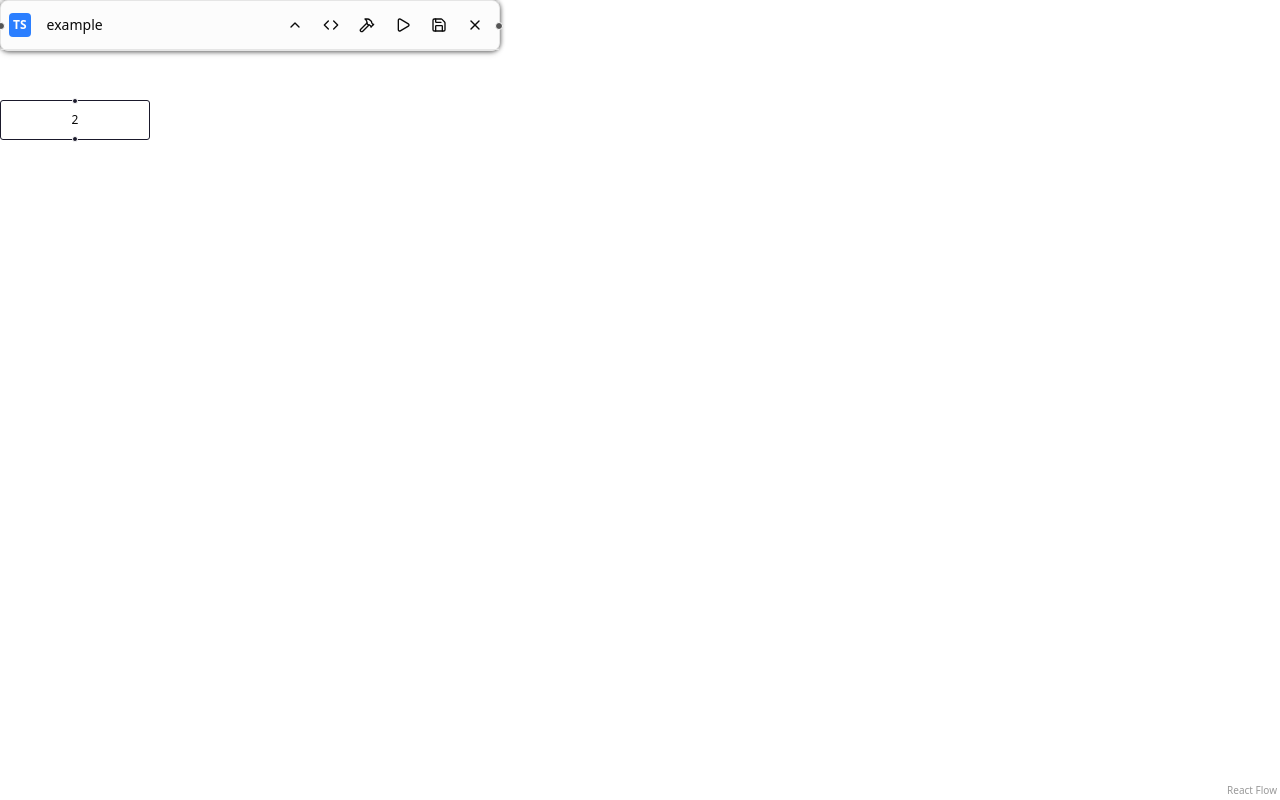
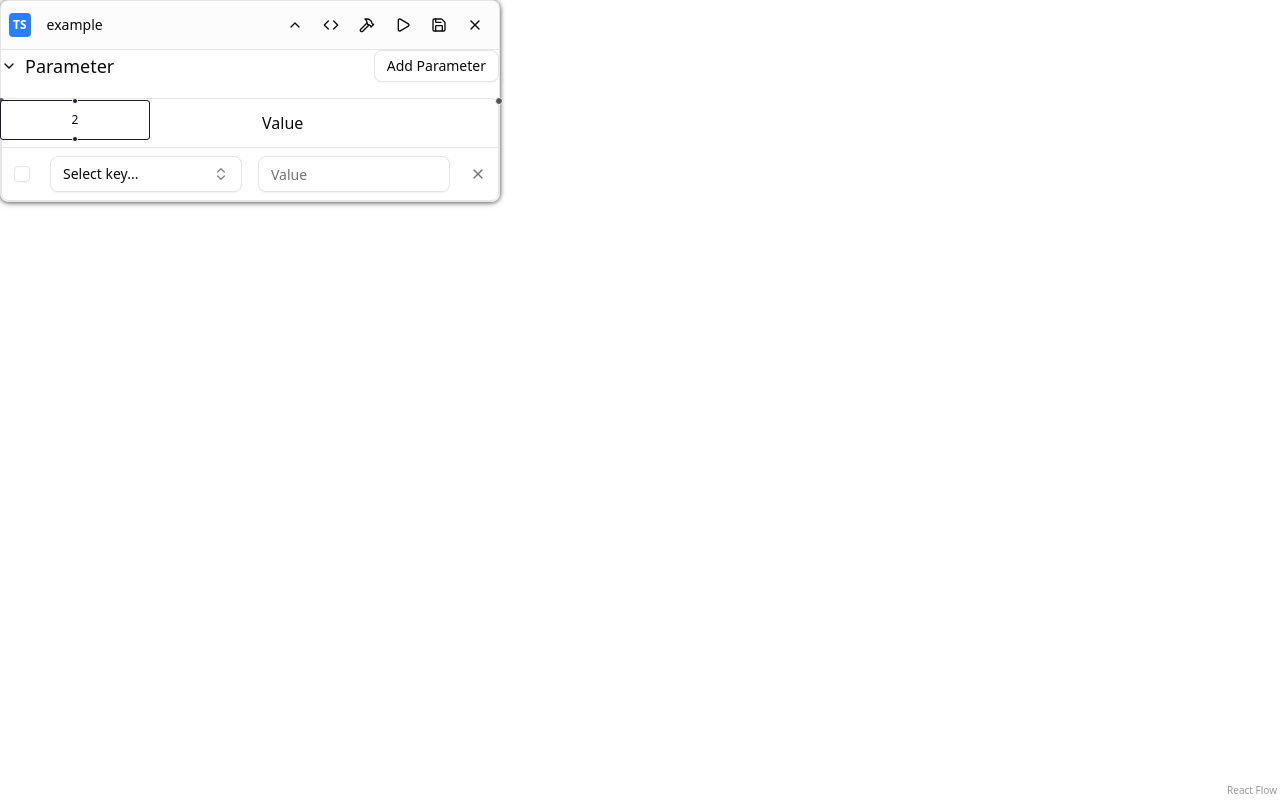
Before and after one commit to YoonSuhyeok/ITOL, a React (Vite) app in the folder ITOL/: page / in a window 1280 px wide. Built offline with nearby package versions, Linux system fonts and the light colour scheme.

Commit message:
feat 파라미터 생성 폼 UI 생성

```diff
--- a/ITOL/src/entities/language/model/file-view-model.ts
+++ b/ITOL/src/entities/language/model/file-view-model.ts
@@ -33,6 +33,7 @@ const FileViewModel = () => {
 		setRunSuccess,
 		filename,
 		setFilename,
+		isParameterSectionCollapsed,
 		setIsParameterSectionCollapsed,
 		isNodeMinimized,
 		setIsNodeMinimized,
--- a/ITOL/src/entities/language/ui/file-node.tsx
+++ b/ITOL/src/entities/language/ui/file-node.tsx
@@ -23,6 +23,7 @@ import type FileNodeData from "../model/file-type";
 import FileViewModel from "../model/file-view-model";
 import { Badge } from "@/shared/components/ui/badge";
 import renderTypeDefinition from "@/shared/components/renderTypeDefinition";
+import ParameterForm from "@/shared/components/parameter";
 
 const handleSave = () => {};
 
@@ -34,6 +35,7 @@ function FileNode({ id, type, data }: NodeType<FileNodeData>) {
 		isRunning,
 		isSaving,
 		runSuccess,
+		isParameterSectionCollapsed,
 		setIsParameterSectionCollapsed,
 		isNodeMinimized,
 		setIsNodeMinimized,
@@ -220,6 +222,13 @@ function FileNode({ id, type, data }: NodeType<FileNodeData>) {
 				</div>
 				</div>
 			)}
+			 {!isNodeMinimized && (
+				<ParameterForm
+				isParameterSectionCollapsed={isParameterSectionCollapsed}
+				setIsParameterSectionCollapsed={setIsParameterSectionCollapsed}
+				parent_parameters={[]}>
+				</ParameterForm>
+			 )}
 			{/* 입력 핸들 */}
 			<Handle
 				type="target"
--- a/ITOL/src/shared/components/parameter.tsx
+++ b/ITOL/src/shared/components/parameter.tsx
@@ -1,15 +1,15 @@
-import { Checkbox } from "@radix-ui/react-checkbox";
 import { Popover, PopoverContent, PopoverTrigger } from "@radix-ui/react-popover";
 import { useCallback, useState } from "react";
 import { Button } from "./ui/button";
 import { Badge } from "./ui/badge";
-import { Check, ChevronsUpDown, X } from "lucide-react";
+import { Check, ChevronDown, ChevronRight, ChevronsUpDown, X } from "lucide-react";
 import { Command, CommandEmpty, CommandGroup, CommandInput, CommandItem, CommandList } from "./ui/command";
 import { Input } from "./ui/input";
 
 import Parameter from "../types/node-parameter-type";
 import ReuqestBody from "../types/request-type";
 import { cn } from "../lib/utils";
+import { Checkbox } from "./ui/checkbox";
 
 function getShortNodeId(nodeId: string): string {
     return nodeId.length > 6 ? nodeId.substring(0, 6) + "..." : nodeId
@@ -36,32 +36,38 @@ function handleKeySelect(paramId: string, key: string, type: string, setParamete
 }
 
 function handleValueSourceChange(paramId: string, source: "manual" | "linked", setParameters: React.Dispatch<React.SetStateAction<Parameter[]>>) {
-    setParameters((prev) =>
-      prev.map((param) =>
-        param.id === paramId
-          ? {
-              ...param,
-              valueSource: source,
-              // 직접 입력 모드로 변경 시 연결 정보 초기화
-              ...(source === "manual"
-                ? { sourceNodeId: undefined, sourceNodeLabel: undefined, sourcePath: undefined }
-                : {}),
-            }
-          : param,
-      ),
-    )
-})
+    // setParameters((prev) =>
+    //   prev.map((param) =>
+    //     param.id === paramId
+    //       ? {
+    //           ...param,
+    //           valueSource: source,
+    //           // 직접 입력 모드로 변경 시 연결 정보 초기화
+    //           ...(source === "manual"
+    //             ? { sourceNodeId: undefined, sourceNodeLabel: undefined, sourcePath: undefined }
+    //             : {}),
+    //         }
+    //       : param,
+    //   ),
+    // )
+}
 
   // 파라미터 삭제 함수
-function deleteParameter(id: string, setParameters: React.Dispatch<React.SetStateAction<Parameter[]>>) {
-    setParameters((prev) => prev.filter((param) => param.id !== id))
+function deleteParameter(id: string, parameters: Parameter[], setParameters: React.Dispatch<React.SetStateAction<Parameter[]>>, setIsParameterSectionCollapsed: React.Dispatch<React.SetStateAction<boolean>>) {
+    setParameters((prev) => prev.filter((param) => param.id !== id));
+
+    if(parameters.length === 0) {
+      setIsParameterSectionCollapsed(false); // 파라미터가 없으면 섹션을 최소화
+    }
 }
 
 const ParameterForm = ({
     isParameterSectionCollapsed,
+    setIsParameterSectionCollapsed,
     parent_parameters
 }: {
     isParameterSectionCollapsed: boolean;
+    setIsParameterSectionCollapsed: React.Dispatch<React.SetStateAction<boolean>>;
     parent_parameters: {
         id: string;
         key: string;
@@ -73,13 +79,22 @@ const ParameterForm = ({
     }[];
 }) => {
 
-    const [parameters, setParameters] = useState<Parameter[]>([]);
+    const [parameters, setParameters] = useState<Parameter[]>([
+      {
+        	id: '1',
+          enabled: false,
+          key: null,
+          value: null,
+          checked: false,
+          type: 'string',
+          valueSource: "dynamic",
+          sourcePath:  '',
+          sourceNodeLabel: '',
+          sourceNodeId: '',
+      }
+    ]);
     const [openKeyPopover, setOpenKeyPopover] = useState<string | null>(null);
     const [requestType, setRequestType] = useState<ReuqestBody>();
-
-    const handleParameterChange = useCallback((id: string, field: keyof Parameter, value: any) => {
-        setParameters((prev) => prev.map((param) => (param.id === id ? { ...param, [field]: value } : param)))
-    }, []);
 
     // 키 선택 드롭다운 열기/닫기 처리
     const handleKeyPopoverOpenChange = useCallback((paramId: string, open: boolean) => {
@@ -90,8 +105,56 @@ const ParameterForm = ({
         }
     }, [])
 
+  const paramTypes = ["string", "number"] as const;
+
+  // 각 파라미터별 type 팝오버 열기 상태 (param.id 또는 null)
+  const [openTypePopover, setOpenTypePopover] = useState<string | null>(null);
+
+  // type 선택 핸들러
+  const handleTypeSelect = (paramId: string, type: string) => {
+    setParameters((prev) =>
+      prev.map((p) =>
+        p.id === paramId
+          ? {
+              ...p,
+              type,
+            }
+          : p
+      )
+    );
+    setOpenTypePopover(null);
+  };
+
+  const handleParameterChange = useCallback(
+    (id: string, field: keyof Parameter, value: any) => {
+      setParameters((prev) =>
+        prev.map((param) => (param.id === id ? { ...param, [field]: value } : param))
+      );
+    },
+    []
+  );
+  const addParameter = useCallback(() => {
+    setParameters((prev) => [
+      ...prev,
+      { id: `param${prev.length + 1}`, key: "", value: "", valueSource: "manual", checked: false, type: "" },
+    ])
+  }, [])
     return (
         <div>
+            <div className="flex justify-between items-center mb-4">
+              <div
+                className="flex items-center gap-2 cursor-pointer"
+                onClick={() => setIsParameterSectionCollapsed(!isParameterSectionCollapsed)}
+              >
+                {isParameterSectionCollapsed ? <ChevronRight className="h-4 w-4" /> : <ChevronDown className="h-4 w-4" />}
+                <h3 className="text-lg font-medium">Parameter</h3>
+              </div>
+              <div className="flex gap-2">
+                <Button variant="outline" size="sm" onClick={addParameter}>
+                  Add Parameter
+                </Button>
+              </div>
+            </div>
             {!isParameterSectionCollapsed && (
                 <div className="border rounded-md">
                     {/* 헤더 행 */}
@@ -100,7 +163,7 @@ const ParameterForm = ({
                     <div className="p-3 font-medium">Key</div>
                     <div className="p-3 font-medium">Value</div>
                     <div className="p-3"></div>
-                    </div>
+                </div>
 
               {/* 파라미터 행 */}
               {parameters.map((param) => (
@@ -120,11 +183,6 @@ const ParameterForm = ({
                           <Button variant="outline" role="combobox" className="w-full justify-between">
                             <div className="flex items-center">
                               {param.key || "Select key..."}
-                              {param.type && (
-                                <Badge variant="outline" className="ml-2 text-xs">
-                                  {param.type}
-                                </Badge>
-                              )}
                             </div>
                             <ChevronsUpDown className="ml-2 h-4 w-4 shrink-0 opacity-50" />
                           </Button>
@@ -133,7 +191,9 @@ const ParameterForm = ({
                           <Command>
                             <CommandInput placeholder="Search key..." />
                             <CommandList>
-                              <CommandEmpty>No key found.</CommandEmpty>
+                              <CommandEmpty>
+                                <Input></Input>
+                              </CommandEmpty>
                               <CommandGroup>
                                 {requestType &&
                                   Object.entries(requestType.properties).map(([key, prop]) => (
@@ -169,7 +229,7 @@ const ParameterForm = ({
                         </PopoverContent>
                       </Popover>
                   </div>
-                  <div className="p-2">
+              <div className="p-2">
                     {/* 값 입력 부분을 단일 입력 필드로 변경 */}
                     <div className="relative">
                       {param.valueSource === "linked" && param.sourcePath ? (
@@ -212,7 +272,7 @@ const ParameterForm = ({
                       variant="ghost"
                       size="icon"
                       className="h-8 w-8 text-muted-foreground hover:text-destructive"
-                      onClick={() => deleteParameter(param.id, setParameters)}
+                      onClick={() => deleteParameter(param.id, parameters, setParameters, setIsParameterSectionCollapsed)}
                     >
                       <X className="h-4 w-4" />
                     </Button>
@@ -224,3 +284,5 @@ const ParameterForm = ({
         </div>
     );
 }
+
+export default ParameterForm;
--- a/ITOL/src/shared/types/node-parameter-type.ts
+++ b/ITOL/src/shared/types/node-parameter-type.ts
@@ -1,8 +1,8 @@
 interface Parameter {
 	id: string;
 	enabled: boolean;
-	key: string;
-	value: string;
+	key: string | null;
+	value: string | null;
 	checked: boolean;
 	type: "string" | "number" | "boolean" | "object" | "array";
 	valueSource: "linked" | "dynamic";
```
